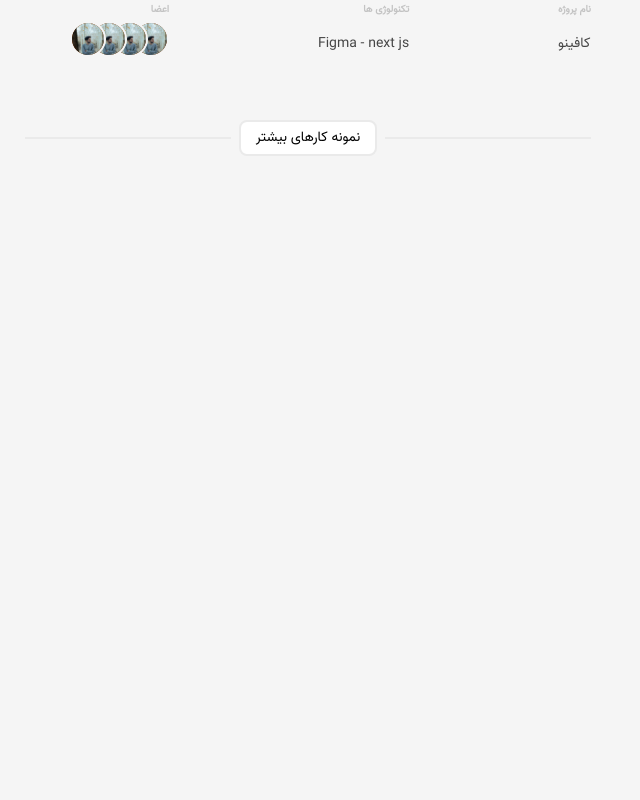
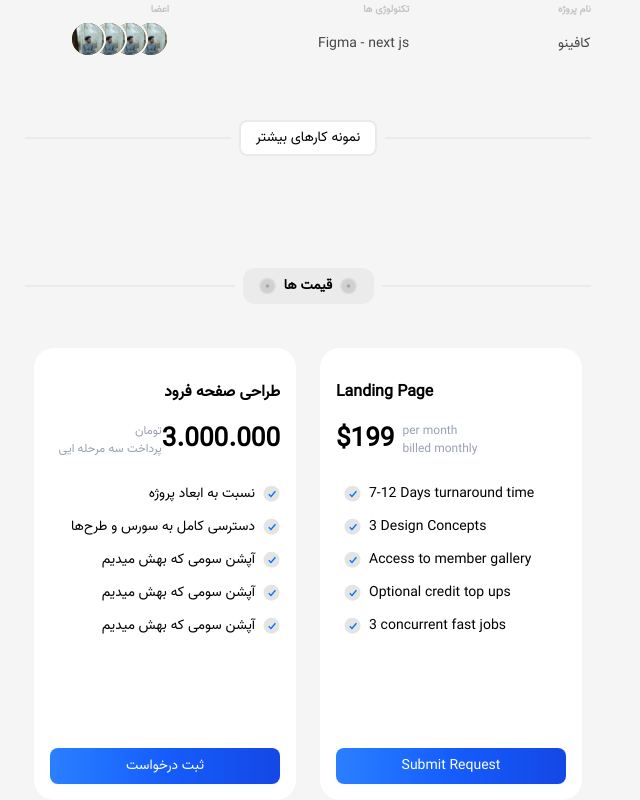
Before and after one commit to parsa-farshah/zaminpersian, a Next.js app: page / in a window 1280 px wide. Shown: the part 1713-2513 px from the top of the page, without its empty margins (332-972 px from the left). Before the commit the page ends 1869 px from the top, so only its background shows below. Built offline with nearby package versions, Linux system fonts and the light colour scheme.

Commit message:
add price section

```diff
--- a/app/components/Navbar.tsx
+++ b/app/components/Navbar.tsx
@@ -21,7 +21,9 @@ function Navbar() {
             <li className="hover:text-black">
               <a href="#nemoone">نمونه ها</a>
             </li>
-            <li className="hover:text-black">قیمت</li>
+            <li className="hover:text-black">
+              <a href="#price">قیمت</a>
+            </li>
             <li className="hover:text-black">درباره ما</li>
           </ul>
         </div>
--- /dev/null
+++ b/app/components/Price.tsx
@@ -0,0 +1,140 @@
+import React from "react";
+import dotWork from "../../public/images/dotsWork.svg";
+import tick from "../../public/images/tick.svg";
+import Image from "next/image";
+
+function Price() {
+  return (
+    <div
+      className="flex flex-col justify-center pt-24 max-w-[1400px]"
+      id="price"
+    >
+      <div className="w-full max-w-[1400px] flex items-center justify-between gap-2 pt-8 sm:pt-4">
+        <div className="bg-[#EAEAEA] w-full h-0.5"></div>
+        <div className="flex gap-3">
+          <div className="w-full flex justify-center">
+            <button className="w-[131px] flex justify-center rounded-[12px] items-center h-9 bg-[#EBEBEB] font-semibold  text-sm text-center font-inter ">
+              <Image className="w-[17px] mx-2" src={dotWork} alt="" />
+              قیمت ها
+              <Image className="w-[17px] mx-2" src={dotWork} alt="" />
+            </button>
+          </div>
+        </div>
+        <div className="bg-[#EAEAEA] w-full h-0.5"></div>
+      </div>
+      {/* cards */}
+      <div className="flex flex-col items-center sm:flex-row pt-11 gap-6 justify-center">
+        {/* first */}
+        <div className="w-[262px] h-auto bg-[#FFFFFF] rounded-[20px] pt-[32px] px-4 pb-[16px] text-right">
+          <h1 className="font-inter font-semibold text-[16px] ">
+            طراحی صفحه فرود
+          </h1>
+          <div className="flex pt-4 items-center flex-row-reverse">
+            <h1 className="font-inter font-extrabold text-[26px]">3.000.000</h1>
+            <div className="pl-2">
+              <p className="font-inter font-normal text-[12px] text-gray-400">
+                تومان
+              </p>
+              <p className="font-inter font-normal text-[12px] text-gray-400">
+                پرداخت سه مرحله ایی
+              </p>
+            </div>
+          </div>
+          <div className="flex-col gap-3 pt-6 pl-2 hidden sm:flex">
+            <div className="flex gap-2 justify-end">
+              <p className="font-inter font-light text-[14px]">
+                نسبت به ابعاد پروژه
+              </p>
+              <Image src={tick} alt="tick" />
+            </div>
+            <div className="flex gap-2 justify-end">
+              <p className="font-inter font-light text-[14px]">
+                دسترسی کامل به سورس و طرح‌ها
+              </p>
+              <Image src={tick} alt="tick" />
+            </div>
+            <div className="flex justify-end gap-2">
+              <p className="font-inter font-light text-[14px]">
+                آپشن سومی که بهش میدیم
+              </p>
+              <Image src={tick} alt="tick" />
+            </div>
+            <div className="flex justify-end gap-2">
+              <p className="font-inter font-light text-[14px]">
+                آپشن سومی که بهش میدیم
+              </p>
+              <Image src={tick} alt="tick" />
+            </div>
+            <div className="flex justify-end gap-2">
+              <p className="font-inter font-light text-[14px]">
+                آپشن سومی که بهش میدیم
+              </p>
+              <Image src={tick} alt="tick" />
+            </div>
+          </div>
+          <div className="pt-10 sm:pt-28">
+            <button className="w-full cursor-pointer flex justify-center  items-center h-9 text-white bg-gradient-to-r from-blue-500 via-blue-600 to-blue-700 hover:bg-gradient-to-br shadow-md shadow-blue-100/20 dark:shadow-md dark:shadow-blue-300/80 font-medium rounded-lg text-sm  text-center font-inter ">
+              ثبت درخواست
+            </button>
+          </div>
+        </div>
+        {/* second */}
+        <div className="w-[262px] h-auto bg-[#FFFFFF] rounded-[20px] pt-[32px] px-4 pb-[16px]">
+          <h1 className="font-inter font-semibold text-[16px] ">
+            Landing Page
+          </h1>
+          <div className="flex pt-4 items-center">
+            <h1 className="font-inter font-extrabold text-[26px] ">$199</h1>
+            <div className="pl-2">
+              <p className="font-inter font-normal text-[12px] text-gray-400">
+                per month
+              </p>
+              <p className="font-inter font-normal text-[12px] text-gray-400">
+                billed monthly
+              </p>
+            </div>
+          </div>
+          <div className="hidden sm:flex flex-col gap-3 pt-6 pl-2">
+            <div className="flex gap-2">
+              <Image src={tick} alt="tick" />
+              <p className="font-inter font-light text-[14px]">
+                7-12 Days turnaround time
+              </p>
+            </div>
+            <div className="flex gap-2">
+              <Image src={tick} alt="tick" />
+              <p className="font-inter font-light text-[14px]">
+                3 Design Concepts
+              </p>
+            </div>
+            <div className="flex gap-2">
+              <Image src={tick} alt="tick" />
+              <p className="font-inter font-light text-[14px]">
+                Access to member gallery
+              </p>
+            </div>
+            <div className="flex gap-2">
+              <Image src={tick} alt="tick" />
+              <p className="font-inter font-light text-[14px]">
+                Optional credit top ups
+              </p>
+            </div>
+            <div className="flex gap-2">
+              <Image src={tick} alt="tick" />
+              <p className="font-inter font-light text-[14px]">
+                3 concurrent fast jobs
+              </p>
+            </div>
+          </div>
+          <div className="pt-10 sm:pt-28">
+            <button className="w-full cursor-pointer flex justify-center  items-center h-9 text-white bg-gradient-to-r from-blue-500 via-blue-600 to-blue-700 hover:bg-gradient-to-br shadow-md shadow-blue-100/20 dark:shadow-md dark:shadow-blue-300/80 font-medium rounded-lg text-sm  text-center font-inter ">
+              Submit Request
+            </button>
+          </div>
+        </div>
+      </div>
+    </div>
+  );
+}
+
+export default Price;
--- a/app/page.tsx
+++ b/app/page.tsx
@@ -1,5 +1,6 @@
 import Header from "./components/Header";
 import Navbar from "./components/Navbar";
+import Price from "./components/Price";
 import Work from "./components/Work";
 
 export default function Home() {
@@ -8,6 +9,7 @@ export default function Home() {
       <Navbar />
       <Header />
       <Work />
+      <Price />
     </div>
   );
 }
```
Also changed, not shown: public/images/tick.svg (added).
